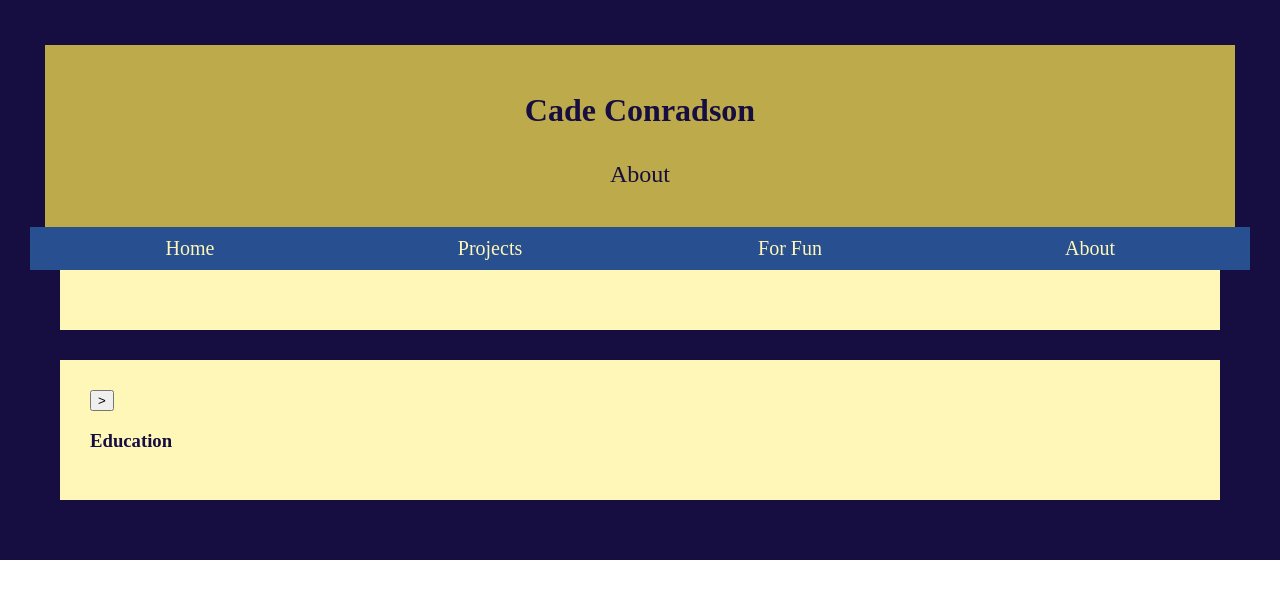
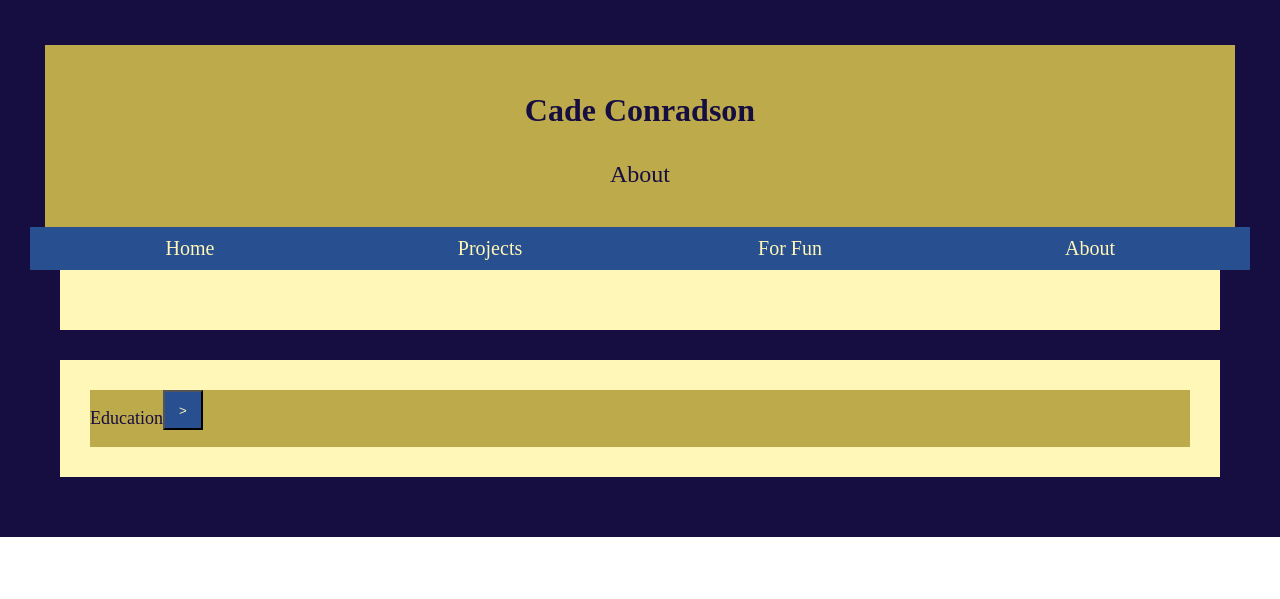
Before and after one commit to cconradson/cconradson.github.io, a Jekyll site: the page built from about.html, in a window 1280 px wide. Shown: the top 599 px of the page. Built offline with Jekyll 4.4.1, drawn with Linux system fonts in a browser that asks for light colours.

Commit message:
some dropdown styling

```diff
--- a/about.html
+++ b/about.html
@@ -24,7 +24,7 @@ document.getElementById("edu").style.display = "none";
 <div class="body">
 	<div class="droptop">
 		<button id="drop-edu" class="drop" onclick=eduDrop()>></button>
-		<h3>Education</h3>
+		<p>Education</p>
 	</div>
 	<div id="edu" class="dropdown">
 		<p>Some filler for now</p>
--- a/assets/css/main.css
+++ b/assets/css/main.css
@@ -218,6 +218,31 @@ a.img {
 
 /* For drop-downs */
 
+.droptop {
+	background-color:#bdaa4a
+}
+
+.droptop:after {
+	content: "";
+	display: table;
+	clear: both;
+}
+
+button.drop {
+	background-color: #284f8f;
+	color: #fff7b7;
+	width: 40px;
+	height: 40px;
+}
+
+button.drop:hover {
+	color: #bdaa4a;
+}
+
+.droptop p {
+	float: left;
+}
+
 .dropdown {
 	display: none;
 }
```
